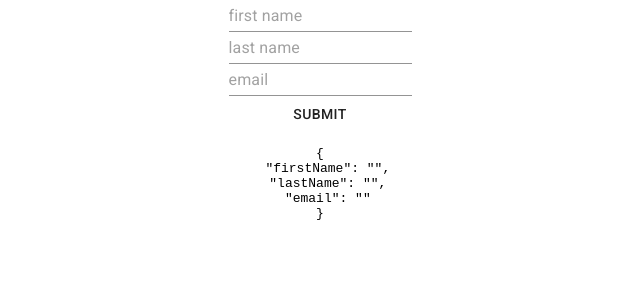
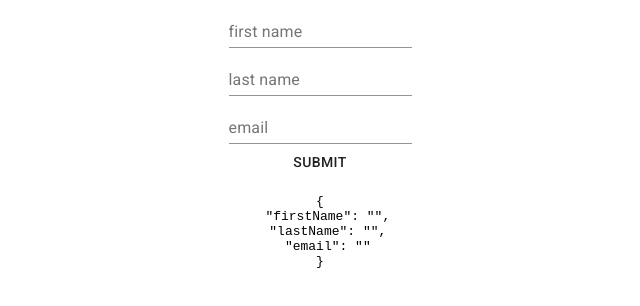
Before and after one commit to kevingilpin/react-typescript-material-ui-form, a React (Create React App) app: page / in a window 1280 px wide. Shown: the top 306 px of the page, without its empty margins (320-960 px from the left). Built offline with nearby package versions, Linux system fonts and the light colour scheme.

Commit message:
Create custom form field component

```diff
--- /dev/null
+++ b/src/MyField.tsx
@@ -0,0 +1,12 @@
+import * as React from 'react';
+import { FieldProps } from 'formik';
+import { TextField } from '@material-ui/core';
+
+interface Props extends FieldProps {
+  placeholder: string;
+  label: string;
+}
+
+export const MyField: React.FC<Props> = ({ label, placeholder, field }) => {
+  return <TextField label={label} placeholder={placeholder} {...field} />;
+};
--- a/src/MyForm.tsx
+++ b/src/MyForm.tsx
@@ -1,6 +1,7 @@
-import { Button, TextField } from '@material-ui/core';
-import { Form, Formik } from 'formik';
+import { Button } from '@material-ui/core';
+import { Field, Form, Formik } from 'formik';
 import * as React from 'react';
+import { MyField } from './MyField';
 
 interface Values {
   firstName: string;
@@ -20,33 +21,30 @@ export const MyForm: React.FC<Props> = ({ onSubmit }) => {
         onSubmit(values);
       }}
     >
-      {({ values, handleChange, handleBlur }) => (
+      {({ values }) => (
         <Form>
           <div>
-            <TextField
+            <Field
+              name="firstName"
               placeholder="first name"
-              name="firstName"
-              value={values.firstName}
-              onChange={handleChange}
-              onBlur={handleBlur}
+              label="first name"
+              component={MyField}
             />
           </div>
           <div>
-            <TextField
+            <Field
+              name="lastName"
               placeholder="last name"
-              name="lastName"
-              value={values.lastName}
-              onChange={handleChange}
-              onBlur={handleBlur}
+              label="last name"
+              component={MyField}
             />
           </div>
           <div>
-            <TextField
+            <Field
+              name="email"
               placeholder="email"
-              name="email"
-              value={values.email}
-              onChange={handleChange}
-              onBlur={handleBlur}
+              label="email"
+              component={MyField}
             />
           </div>
           <Button type="submit">submit</Button>
```
Also changed, not shown: 1 other file (tests, documents, lock files or other folders).
